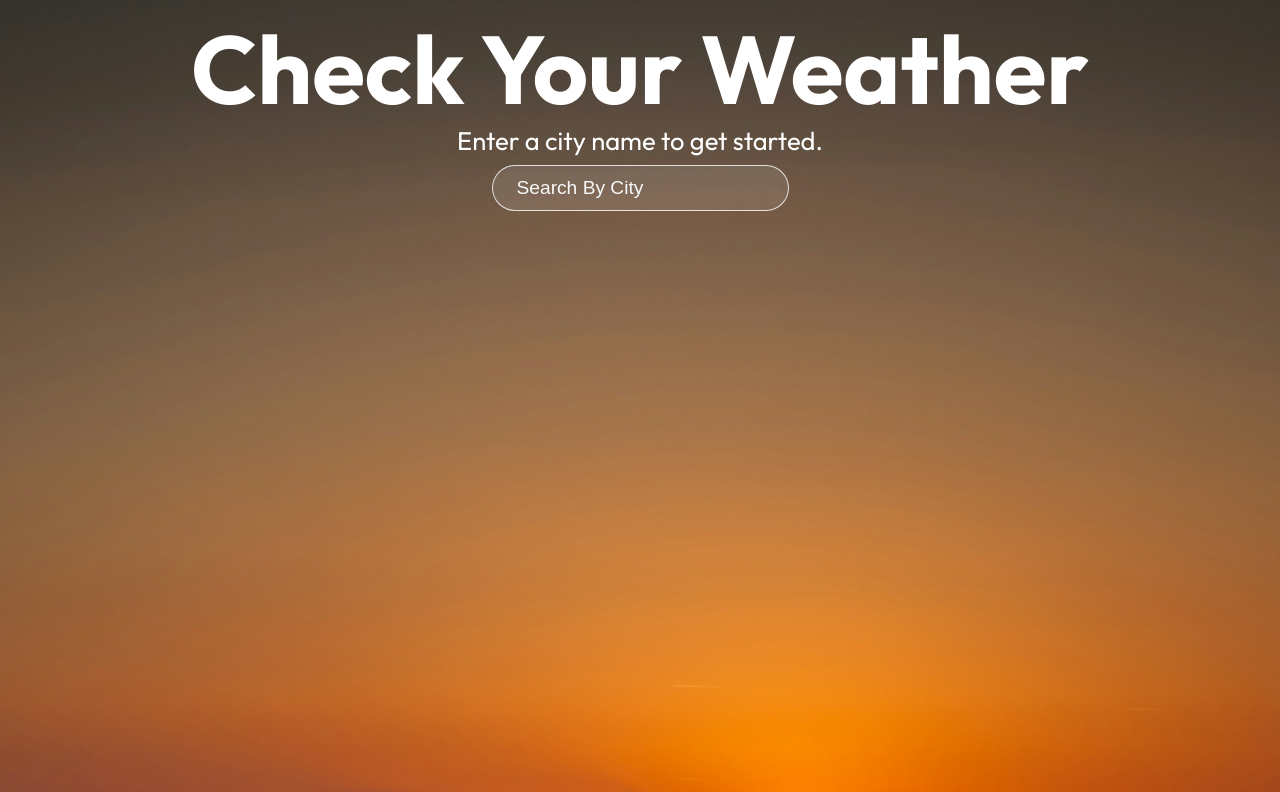
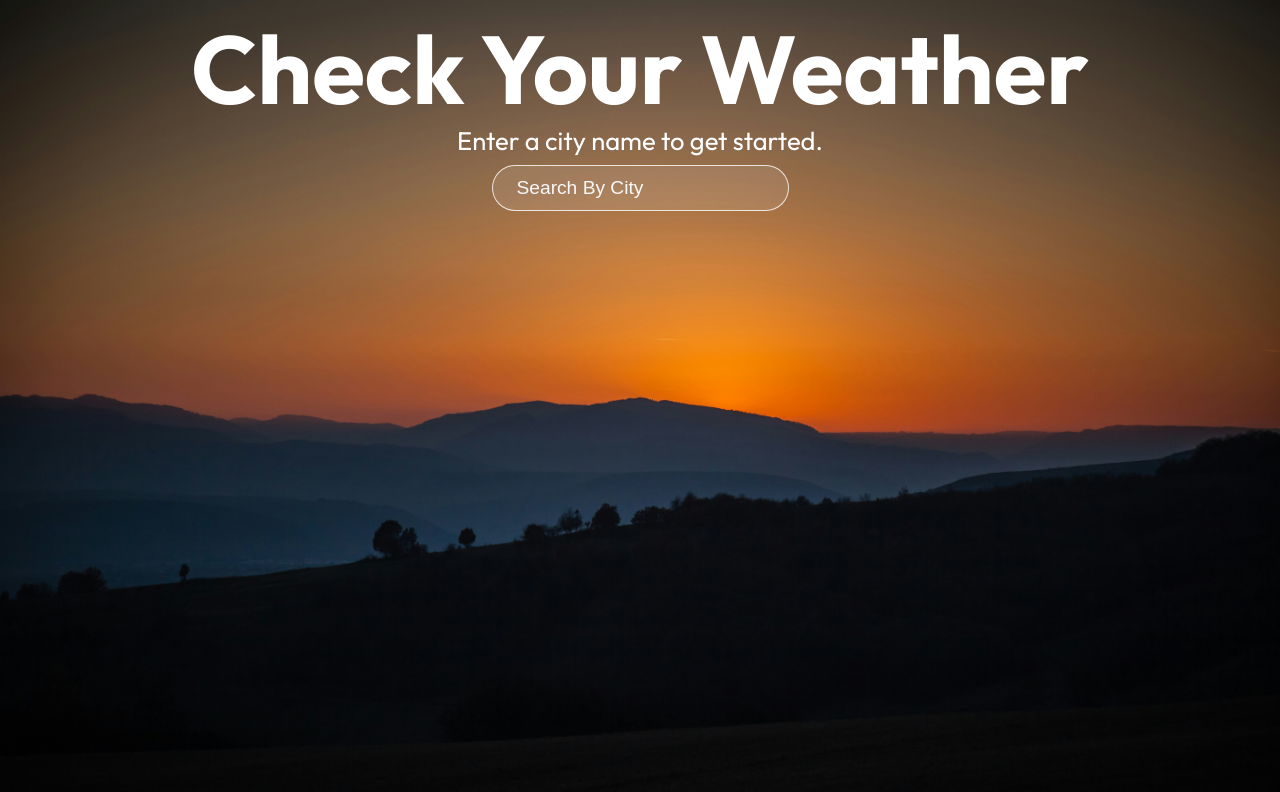
Before and after one commit to akashmmcode/WeatherApp, a React (Vite) app: page / in a window 1280 px wide. Shown: the top 792 px of the page. Built offline with nearby package versions, Linux system fonts and the light colour scheme.

Commit message:
height adjusted

```diff
--- a/src/App.css
+++ b/src/App.css
@@ -15,7 +15,7 @@ p {
 
 .app {
   width: 100%;
-  height: 200vh;
+  height: 100%;
   position: relative;
   background-color: #8b8c89;
   color: #fff;
@@ -27,7 +27,7 @@ p {
   background: url("./assets/sunset12.jpg") no-repeat center center/cover;
   position: absolute;
   width: 100%;
-  height: 100%;
+  height: 100vh;
   top: 0;
   left: 0;
   z-index: -1;
```
